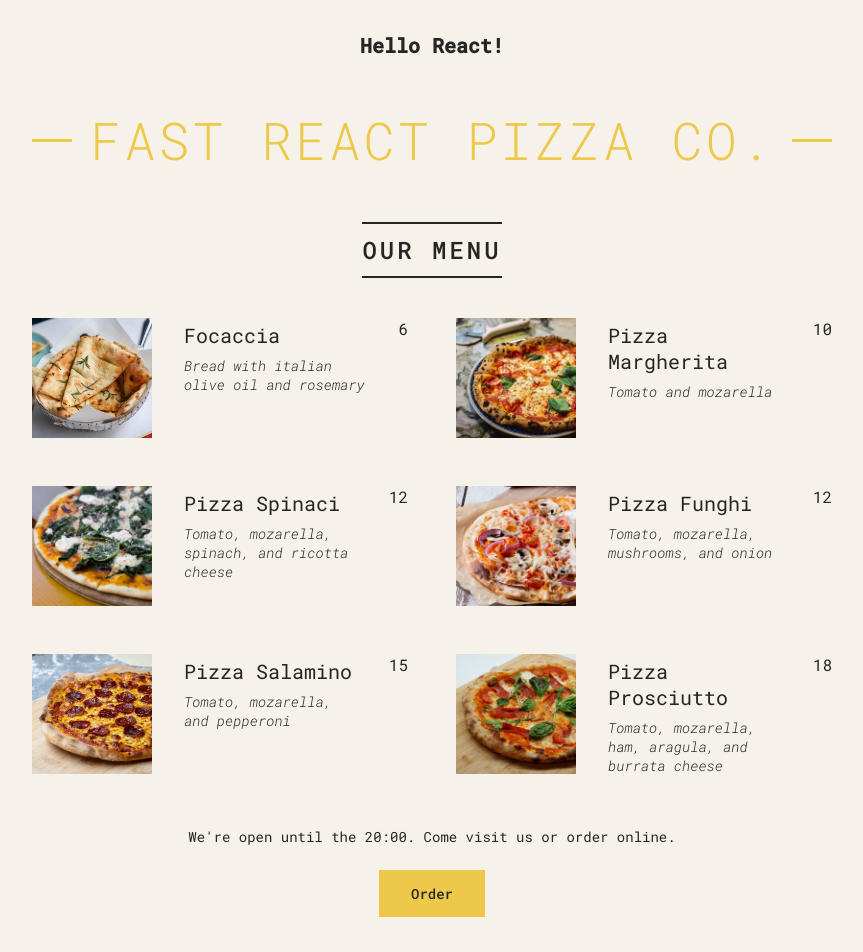
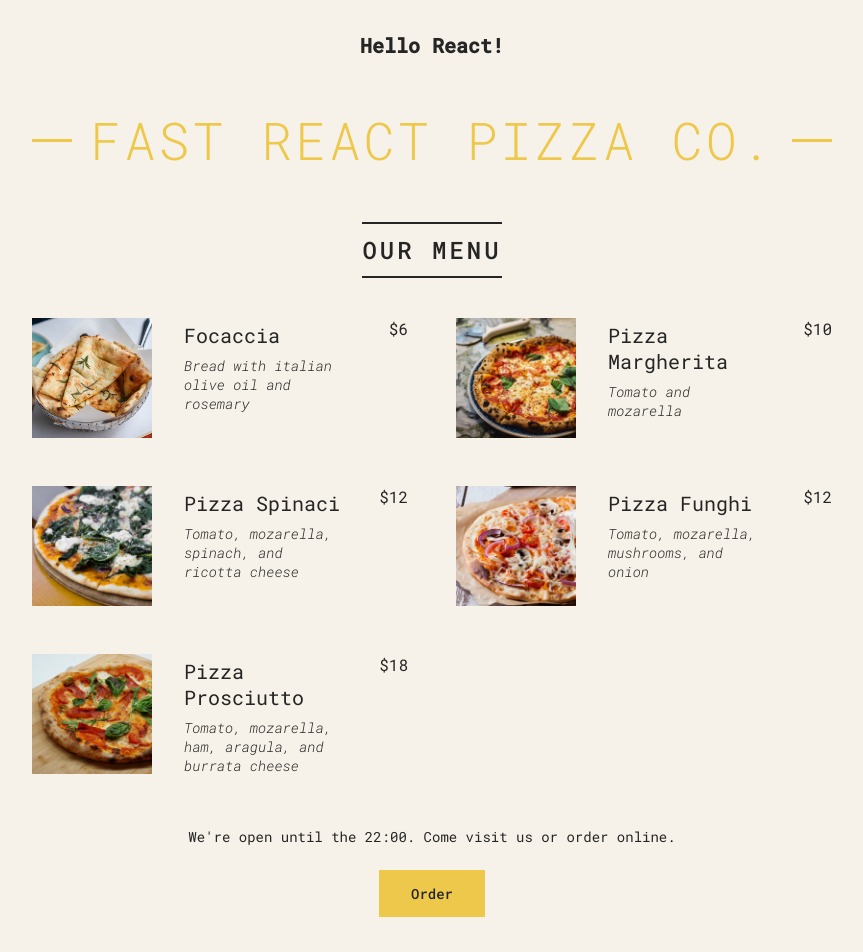
Before and after one commit to Ifeoluwa-cloud/pizza-menu, a React (Vite) app: page / in a window 1280 px wide. Shown: the top 952 px of the page, without its empty margins (208-1071 px from the left). Built offline with nearby package versions, Linux system fonts and the light colour scheme.

Commit message:
Pizza order function added

```diff
--- a/src/index.jsx
+++ b/src/index.jsx
@@ -72,17 +72,23 @@ function Header() {
 
 //Parent Component
 function Menu() {
+  const pizzas = pizzaData;
+  //const pizzas = [];
+  const numPizzas = pizzas.length
+
   return (
     <main className='menu'>
       <h2>Our Menu</h2>
 
-      <ul className='pizzas'>
-            {pizzaData.map((pizza) => (
-              <Pizza key={pizza.name} pizzaObj={pizza} />
+    {numPizzas > 0 ? (
+        <ul className='pizzas'>
+            {pizzas.map((pizza) => (
+              <Pizza pizzaObj={pizza} key={pizza.name} />
             ))}
-      </ul>
+        </ul>
+    ) : <p>We're still working on our new menu. Please come back later</p>}
 
-      {/* <Pizza name='Pizza Spinaci'
+            {/* <Pizza name='Pizza Spinaci'
       ingredients='Tomato, mozarella, spinach, and ricotta cheese'
       photoName='pizzas/spinaci.jpg'
       price={10}
@@ -97,6 +103,9 @@ function Menu() {
 
 //Child component
 function Pizza(props) {
+
+  if(props.pizzaObj.soldOut) return null;
+
   return (
     <li className='pizza'>
       <img src={props.pizzaObj.photoName} alt={props.pizzaObj.name} />
@@ -104,7 +113,7 @@ function Pizza(props) {
         <h3>{props.pizzaObj.name}</h3>
         <p>{props.pizzaObj.ingredients}</p>
       </div>
-      <span>{props.pizzaObj.price}</span>
+      <span>${props.pizzaObj.price}</span>
     </li>
   );
 }
@@ -112,26 +121,36 @@ function Pizza(props) {
 function Footer() {
   const hour = new Date().getHours();
   const openHour = 12;
-  const closeHour = 20;
+  const closeHour = 22;
   const isOpen = hour >= openHour && hour <= closeHour;
   console.log(isOpen);
 
   //if(hour >= openHour && hour <= closeHour) alert("We're currently open!");
   //else alert("Sorry we're closed");
 
+  //if (!isOpen) return <p>CLOSED</p>;
+
   return (
     <footer className='footer'>
-        {isOpen && (
-          <div className='order'>
-              <p>
-                  We're open until the {closeHour}:00. Come visit us or order online.
+        {isOpen ? (
+          <Order closeHours = {closeHour}/>
+        ) : (<p>
+                  We're happy to welcome you between {openHour}:00 and {closeHour}:00.
               </p>
-              <button className='btn'>Order</button>
-          </div>
         )}
     </footer>
   );
+}
 
+function Order(props) {
+  return (
+  <div className='order'>
+      <p>
+          We're open until the {props.closeHours}:00. Come visit us or order online.
+      </p>
+      <button className='btn'>Order</button>
+  </div>
+);
 }
 
 
```
